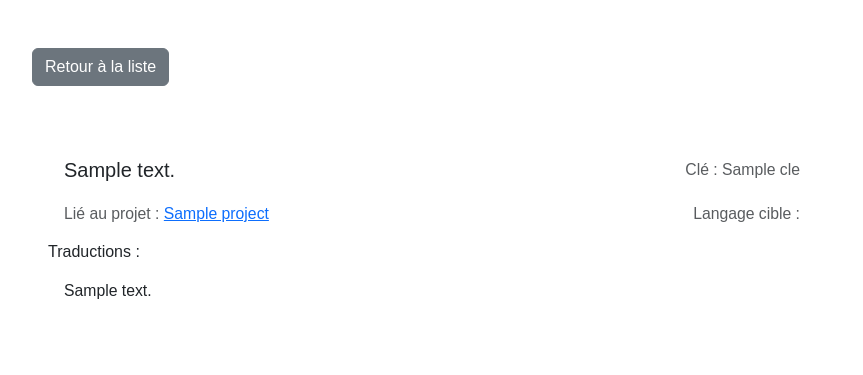
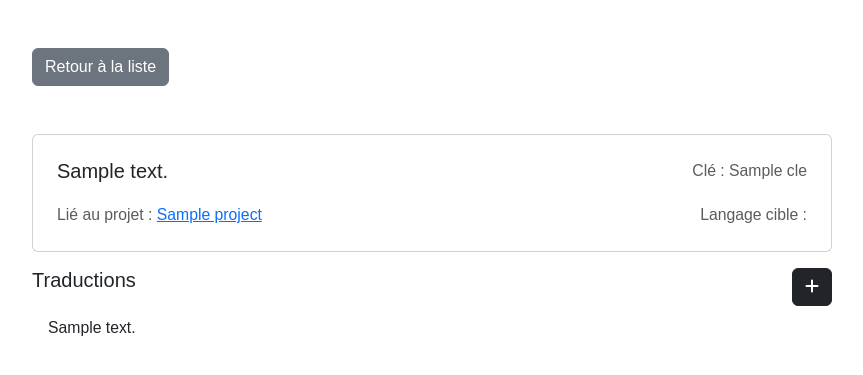
Before and after one commit to TheYassAnz/crowdin-2, a Symfony app: template PolyglotHub/templates/sources/show.html.twig in a window 1280 px wide. Shown: the part 56-431 px from the top of the page, without its empty margins (208-1071 px from the left). Run offline with Twig, Linux system fonts and the light colour scheme; the template is opened without the code that fills it: most values are stand-ins (such as "Sample title", 1, 10 or a date in 2020); style sheets or scripts are compiled from the project's sources; some libraries are stand-ins or nearby versions.

Commit message:
feat: button add a translations from source view

```diff
--- a/PolyglotHub/src/Form/TranslationType.php
+++ b/PolyglotHub/src/Form/TranslationType.php
@@ -20,6 +20,9 @@ class TranslationType extends AbstractType
                 'class' => Sources::class,
                 'choice_label' => 'content',
                 'label' => 'Source',
+                'placeholder' => 'Choisir une source',
+                'data' => $options['source'] ?? null,
+                'disabled' => $options['source'] !== null,
             ])
             ->add(
                 'translated_content',
@@ -32,6 +35,7 @@ class TranslationType extends AbstractType
     {
         $resolver->setDefaults([
             'data_class' => Translations::class,
+            'source' => null, // Ajouter cette ligne pour définir l'option "source"
         ]);
     }
 }
--- a/PolyglotHub/templates/sources/show.html.twig
+++ b/PolyglotHub/templates/sources/show.html.twig
@@ -23,8 +23,9 @@
 			<div class="d-flex justify-content-between my-5">
 				<a href="{{ path('app_sources') }}" class="btn btn-secondary">Retour à la liste</a>
 			</div>
-			<div class="list-group">
-				<div class="list-group-item">
+
+
+			<div class="card p-2">
 				<div class="d-flex w-100 justify-content-between p-3">
 					<h5 class="mb-1">{{ source.content }}</h5>
 					<small class="text-muted">Clé :
@@ -41,11 +42,15 @@
 							{% endif %}
 						{% endfor %}
 					</small>
-
-
+				</div>
 			</div>
 			<div class="mt-3">
-						<h6>Traductions :</h6>
+				<div class="d-flex justify-content-between">
+					<h5>Traductions</h5>
+					<a href="{{ path('app_translations_new', {sourceId: source.id}) }}" class="btn btn-dark">
+						<i class="fa fa-plus"></i>
+					</a>
+				</div>
 				<ul class="list-group">
 					{% for translation in source.translations %}
 						<a href="{{ path('app_translations_show', {id: translation.id})}}" class="list-group-item list-group-item-action">
@@ -56,8 +61,8 @@
 					{% endfor %}
 				</ul>
 			</div>
-				</div>
-			</div>
+
+
 		{% else %}
 			<div class="alert alert-warning text-center">Source inexistante</div>
 		{% endif %}
```
Also changed, not shown: PolyglotHub/src/Controller/TranslationsController.php (+8 -2 lines), PolyglotHub/templates/translations/new.html.twig (+12 -11 lines). Lines whose indentation alone changed are shown as unchanged.
